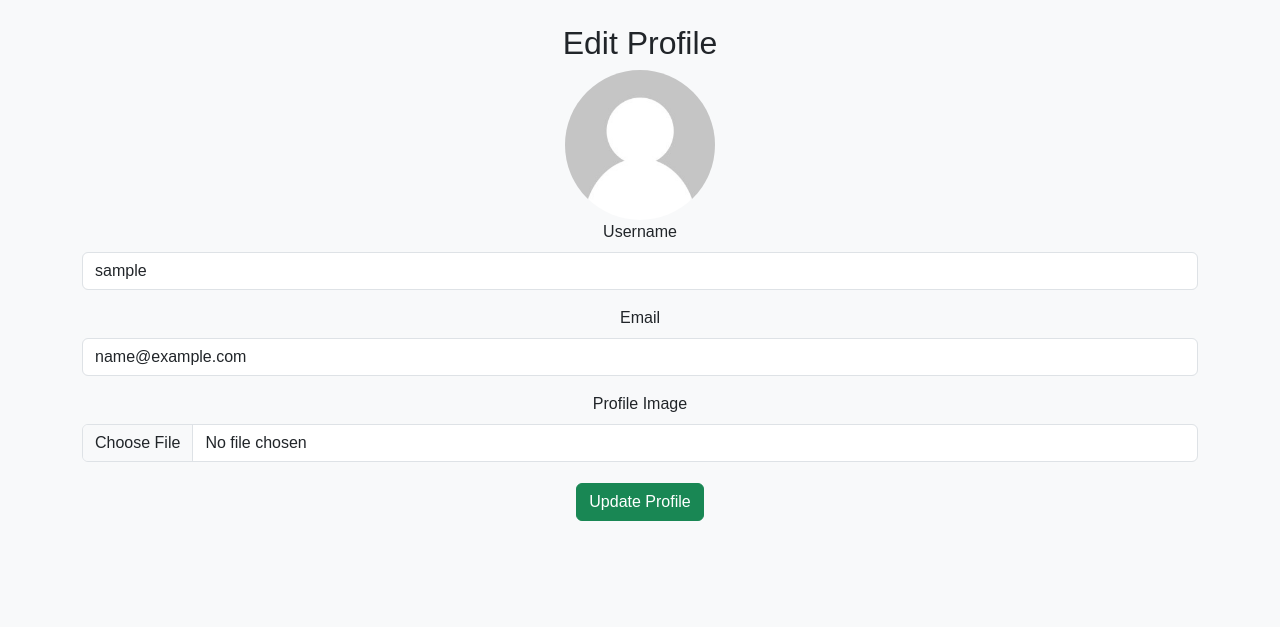
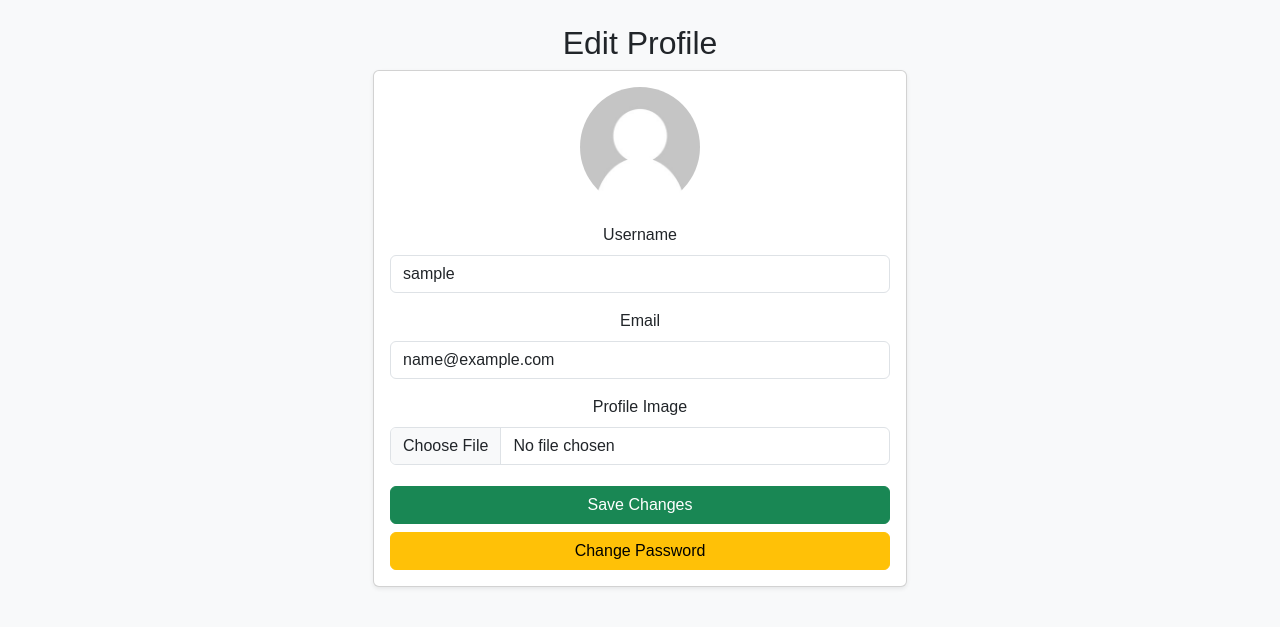
Before and after one commit to Negar807/petshop, a Flask app: page /user/edit-profile in a window 1280 px wide. Shown: the part 76-703 px from the top of the page. Run offline with Flask 3, Linux system fonts and the light colour scheme; the visitor is signed in with stand-in values (Sample User, id 1); some libraries are stand-ins or nearby versions.

Commit message:
Refactored authentication and user controllers, updated templates

```diff
--- a/app/controllers/user.py
+++ b/app/controllers/user.py
@@ -1,5 +1,5 @@
 import os
-from flask import Blueprint, redirect, render_template, url_for, flash,current_app
+from flask import Blueprint, redirect, render_template, url_for, flash,current_app, request
 from flask_login import login_required , current_user
 from werkzeug.utils import secure_filename
 from app.models import Cart,Dog,Order ,db
@@ -48,6 +48,17 @@ def remove_from_cart(cart_id):
 
     db.session.delete(cart_item)
     db.session.commit()
+
+    total_price = sum(item.dog.price * item.quantity for item in Cart.query.filter_by(user_id=current_user.id).all())
+    order = Order.query.filter_by(user_id=current_user.id, status='Pending').first()
+    if order:
+        if total_price == 0:
+            db.session.delete(order)
+        else:
+            order.total_price = total_price
+
+    db.session.commit()
+
     flash("Item removed from your cart.", "success")
     return redirect(url_for('user.cart'))
 
@@ -55,7 +66,7 @@ def remove_from_cart(cart_id):
 @user_bp.route('/edit-profile', methods=['GET', 'POST'])
 @login_required
 def edit_profile():
-    form = EditProfileForm()
+    form = EditProfileForm(obj=current_user)
 
     if form.validate_on_submit():
         current_user.username = form.username.data
@@ -65,16 +76,11 @@ def edit_profile():
             file = form.profile_image.data
             filename = secure_filename(file.filename)
             file_path = os.path.join(current_app.root_path, 'static/uploads', filename)
-
             file.save(file_path)
-
             current_user.profile_image = filename
         db.session.commit()
         flash('Your profile has been updated!', 'success')
         return redirect(url_for('user.edit_profile'))
-
-    form.username.data = current_user.username
-    form.email.data = current_user.email
 
     return render_template('edit_profile.html', form=form, user = current_user)
 
@@ -88,11 +94,16 @@ def change_password():
     if form.validate_on_submit():
         if not current_user.check_password(form.old_password.data):
             flash('Incorrect current password.', 'danger')
-        else:
-            current_user.set_password(form.new_password.data)
-            db.session.commit()
-            flash('Your password has been updated!', 'success')
             return redirect(url_for('user.change_password'))
+
+        if form.new_password.data != form.confirm_password.data:
+            flash('New passwords do not match.', 'danger')
+            return redirect(url_for('user.change_password'))
+
+        current_user.set_password(form.new_password.data)
+        db.session.commit()
+        flash('Your password has been successfully updated!', 'success')
+        return redirect(url_for('user.edit_profile'))
 
     return render_template('change_password.html', form=form)
 
--- a/app/forms.py
+++ b/app/forms.py
@@ -1,5 +1,5 @@
 from flask_wtf import FlaskForm
-from wtforms import StringField, PasswordField, SubmitField , BooleanField, FloatField, FileField
+from wtforms import StringField, PasswordField, SubmitField , FloatField, FileField
 from wtforms.validators import Email, EqualTo, DataRequired, Length, ValidationError
 from flask_wtf.file import FileAllowed
 from app.models import User
@@ -27,7 +27,7 @@ class LoginForm(FlaskForm):
 
 
 
-class Paymenrt(FlaskForm):
+class PaymentForm(FlaskForm):
     card_number = StringField('Card Number', validators=[DataRequired(), Length(min=16,max=16)])
     card_holder = StringField('Card Holder', validators=[DataRequired(),Length(min=3,max=25)])
     amount = FloatField('Amount', validators=[DataRequired()])
@@ -44,6 +44,6 @@ class EditProfileForm(FlaskForm):
 
 class ChangePasswordForm(FlaskForm):
     old_password = PasswordField('Current Password', validators=[DataRequired()])
-    new_password = PasswordField('New Password', validators=[DataRequired(), Length(min=6)])
-    confirm_password = PasswordField('Confirm New Password', validators=[DataRequired(), EqualTo('new_password')])
+    new_password = PasswordField('New Password', validators=[DataRequired(), Length(min=8, message='Password must be at least 8 characters long')])
+    confirm_password = PasswordField('Confirm New Password', validators=[DataRequired(), EqualTo('new_password', message='Passwords must match.')])
     submit = SubmitField('Change Password')
--- a/app/models.py
+++ b/app/models.py
@@ -14,6 +14,8 @@ class User(db.Model, UserMixin):
         self.password_hash = bcrypt.generate_password_hash(password).decode('utf-8')
 
     def check_password(self, password):
+        if not self.password_hash or len(self.password_hash) < 10:
+            return False
         return bcrypt.check_password_hash(self.password_hash, password)
 
 
--- a/app/templates/base.html
+++ b/app/templates/base.html
@@ -41,6 +41,20 @@
             </div>
         </div>
     </nav>
+
+    <div class="container mt-4">
+        {% with messages = get_flashed_messages(with_categories=true) %}
+            {% if messages %}
+                {% for category, message in messages %}
+                    <div class="alert alert-{{ category }} alert-dismissible fade show" role="alert">
+                        {{ message }}
+                        <button type="button" class="btn-close" data-bs-dismiss="alert" aria-label="Close"></button>
+                    </div>
+                {% endfor %}
+            {% endif %}
+        {% endwith %}
+    </div>
+
     <div class="container mt-4">
         {% block content %}{% endblock %}
     </div>
--- a/app/templates/edit_profile.html
+++ b/app/templates/edit_profile.html
@@ -1,25 +1,43 @@
 {% extends "base.html" %}
+
 {% block content %}
-    <h2 class="text-center">Edit Profile</h2>
+<div class="container">
+    <h2 class="text-center mt-4"> Edit Profile</h2>
 
-    <div class="text-center">
-        <img src="{{ url_for('static', filename='img/' + (user.profile_image if user.profile_image else 'avatar.jpg')) }}" class="rounded-circle" width="150">
-    </div>
+
+
+    <div class="row justify-content-center">
+        <div class="col-md-6">
+            <div class="card shadow-sm">
+                <div class="card-body text-center">
+                    <img src="{{ url_for('static', filename='img/' + (user.profile_image if user.profile_image else 'avatar.jpg')) }}"
+                         class="rounded-circle mb-3" width="120" alt="Profile Picture">
 
                     <form method="POST" enctype="multipart/form-data">
                         {{ form.hidden_tag() }}
+
                         <div class="mb-3">
                             {{ form.username.label(class="form-label") }}
-            {{ form.username(class="form-control") }}
+                            {{ form.username(class="form-control", placeholder="Enter your username") }}
                         </div>
+
                         <div class="mb-3">
                             {{ form.email.label(class="form-label") }}
-            {{ form.email(class="form-control") }}
+                            {{ form.email(class="form-control", placeholder="Enter your email") }}
                         </div>
+
                         <div class="mb-3">
                             {{ form.profile_image.label(class="form-label") }}
                             {{ form.profile_image(class="form-control") }}
                         </div>
-        <button type="submit" class="btn btn-success">Update Profile</button>
+
+                        <button type="submit" class="btn btn-success w-100"> Save Changes</button>
                     </form>
+
+                    <a href="{{ url_for('user.change_password') }}" class="btn btn-warning w-100 mt-2"> Change Password</a>
+                </div>
+            </div>
+        </div>
+    </div>
+</div>
 {% endblock %}
```
Also changed, not shown: app/controllers/admin.py (+8 -2 lines), app/controllers/auth.py (+7 -11 lines), app/templates/change_password.html (+25 -5 lines), app/templates/checkout.html (+31 -6 lines), app/templates/register.html (+8 -0 lines), app/controllers/api_server.py (line endings or trailing spaces), app/static/uploads/Screenshot_2024-12-06_003217.png (added). Lines whose indentation alone changed are shown as unchanged.
